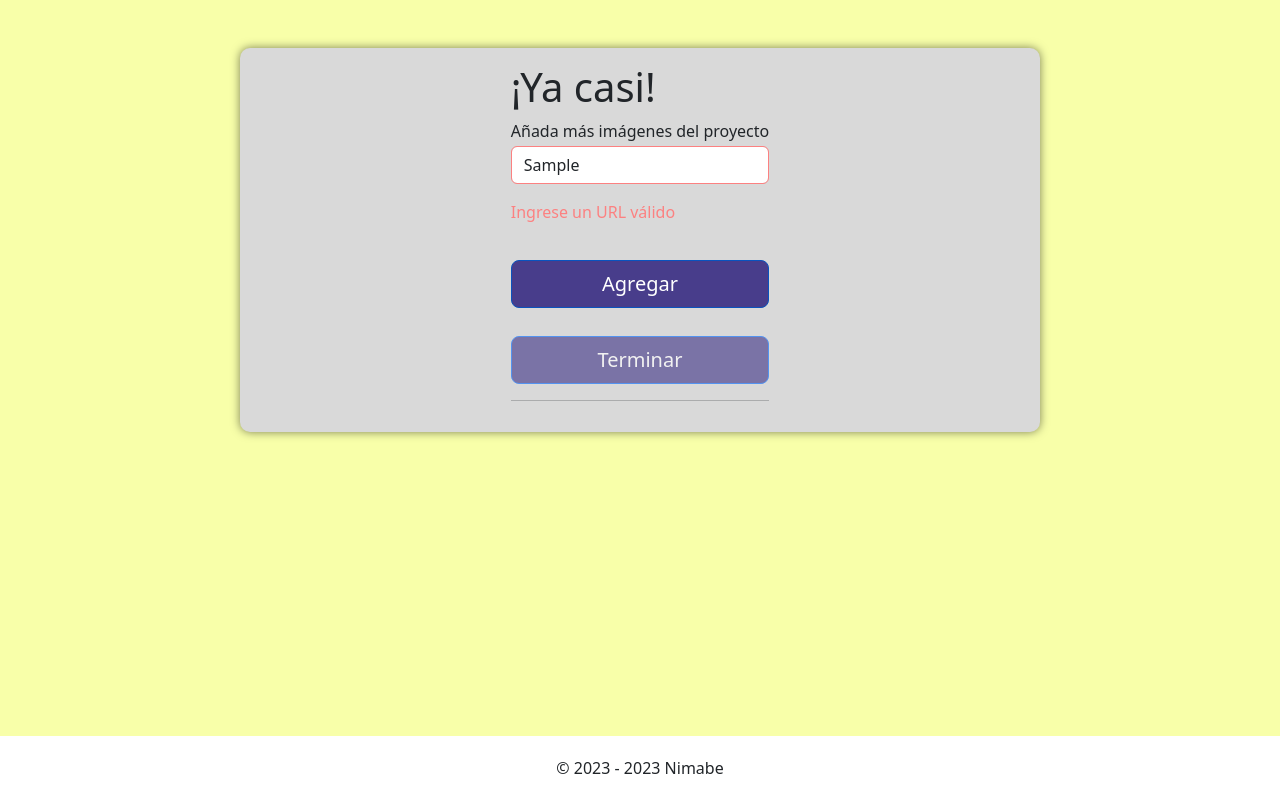
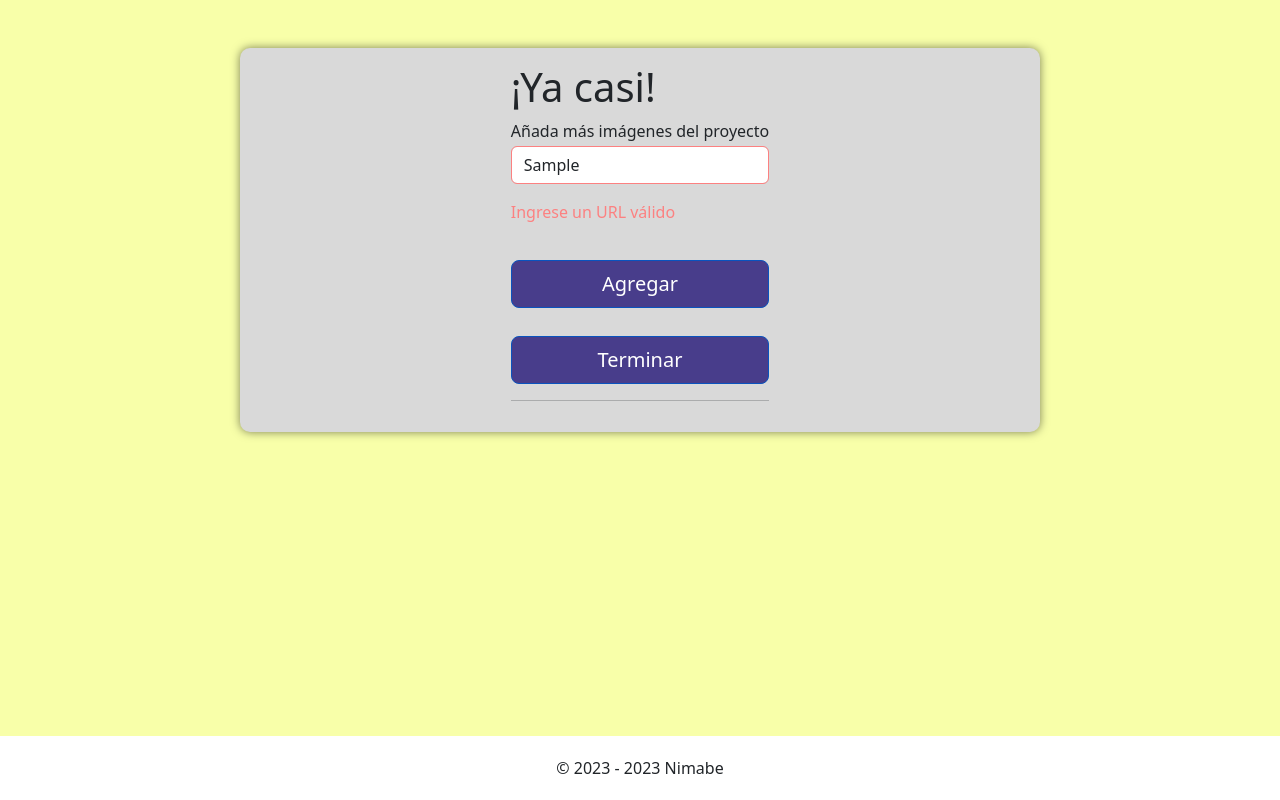
Before and after one commit to Soulhae/Proyecto-Ing.-Web-ICI4240-1, a React (Vite) app: page /imagesform in a window 1280 px wide. Both pictures are taken after typing "Sample" into the empty fields and a click on the button "Agregar". Built offline with nearby package versions, Linux system fonts and the light colour scheme.

Commit message:
boton terminar agregar imagenes

```diff
--- a/src/pages/ImagesForm.jsx
+++ b/src/pages/ImagesForm.jsx
@@ -78,6 +78,10 @@ function ImagesForm() {
         setMostrarSegundoBoton(true);
     };
 
+    const handleTerminar = () => {
+        navigate(`/detalle/${params.id}`);
+    };
+
     return (
         <Container>
             <div className={`m-auto my-5 ${styles.boxL}`}>
@@ -126,10 +130,22 @@ function ImagesForm() {
                             active
                             disabled={isSubmitting || isFormSubmitted}
                             type="submit"
+                            onClick={handleClickPrimerBoton}
                         >
                             Agregar
                         </Button>
-                        <Button
+                        {mostrarSegundoBoton && (
+                            <Button
+                                className={styles.BotonLogin}
+                                size="lg"
+                                active
+                                // disabled={!isFormSubmitted}
+                                onClick={handleTerminar}
+                            >
+                                Terminar
+                            </Button>
+                        )}
+                        {/* <Button
                             className={styles.BotonLogin}
                             size="lg"
                             active
@@ -137,7 +153,7 @@ function ImagesForm() {
                             onClick={() => resetForm()}
                         >
                             Terminar
-                        </Button>
+                        </Button> */}
                     </div>
                     <hr />
                 </form>
```
